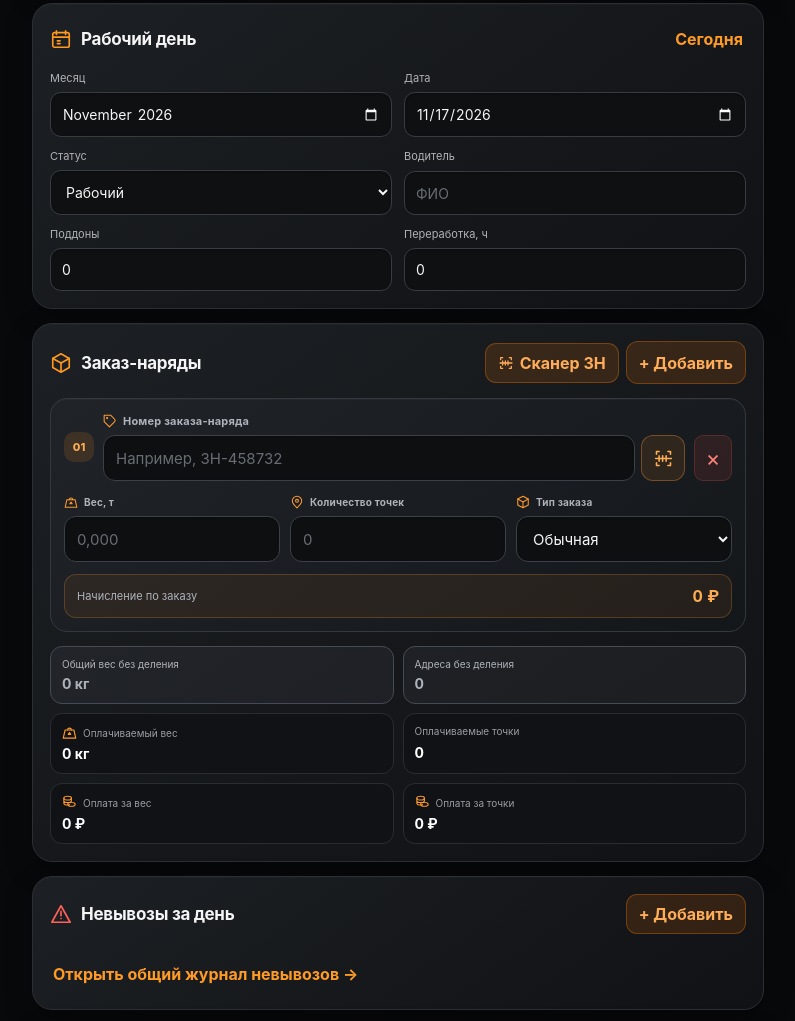
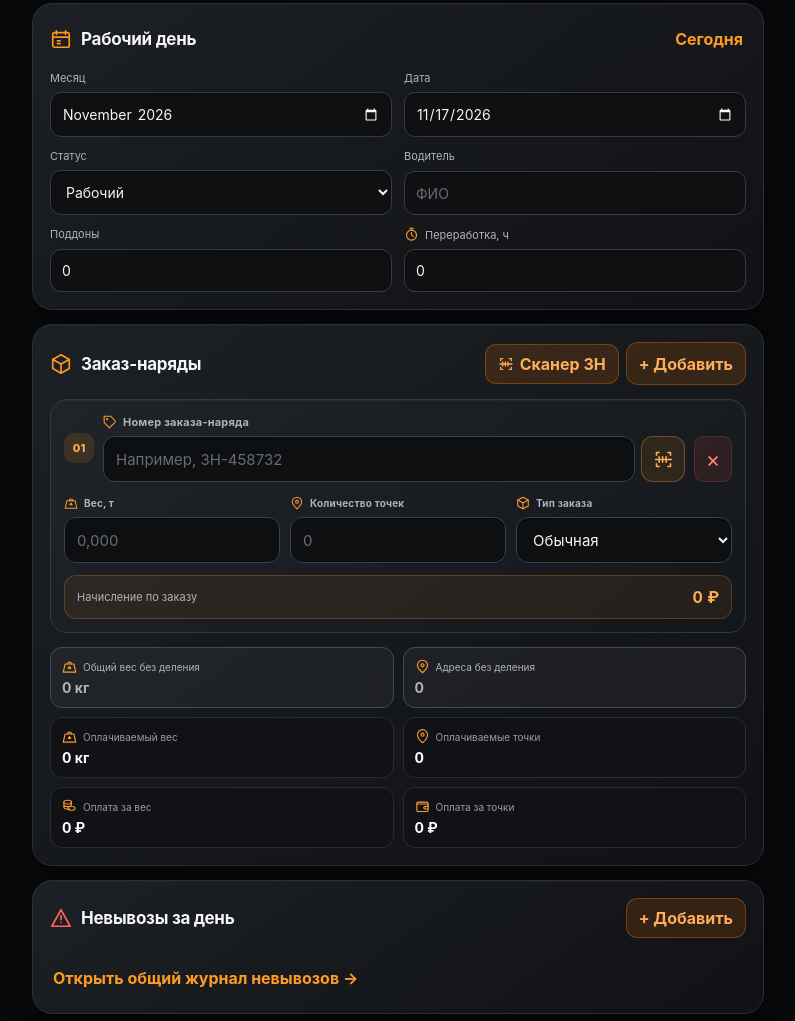
Before and after one commit to busygin-nickita/moya-zarplata, a plain HTML site: page index.html in a window 1280 px wide. Shown: the part 2876-3897 px from the top of the page, without its empty margins (242-1037 px from the left). Drawn offline with nearby package versions, Linux system fonts and the light colour scheme.

Commit message:
Add compact SVG icons to daily metrics and overtime

```diff
--- a/index.html
+++ b/index.html
@@ -123,7 +123,7 @@
 <label>Статус<select id="status"><option>Рабочий</option><option>Выходной</option></select></label>
 <label>Водитель<input id="driver" placeholder="ФИО"></label>
 <label>Поддоны<input id="pallets" type="number" min="0" step="1" value="0"></label>
-<label>Переработка, ч<input id="overtime" type="number" min="0" step="0.5" value="0"></label>
+<label><span class="metric-label"><svg class="inline-icon"><use href="#i-timer"/></svg>Переработка, ч</span><input id="overtime" type="number" min="0" step="0.5" value="0"></label>
 </div>
 </section>
 <section class="card">
@@ -136,12 +136,12 @@
 </div>
 <div id="orders"></div>
 <div class="totals">
- <div class="total-before-coeff"><span class="metric-label">Общий вес без деления</span><b id="rawWeightTotal">0 кг</b></div>
- <div class="total-before-coeff"><span>Адреса без деления</span><b id="rawPointsTotal">0</b></div>
+ <div class="total-before-coeff"><span class="metric-label"><svg class="inline-icon muted-icon"><use href="#i-weight"/></svg>Общий вес без деления</span><b id="rawWeightTotal">0 кг</b></div>
+ <div class="total-before-coeff"><span class="metric-label"><svg class="inline-icon muted-icon"><use href="#i-pin"/></svg>Адреса без деления</span><b id="rawPointsTotal">0</b></div>
  <div><span class="metric-label"><svg class="inline-icon"><use href="#i-weight"/></svg>Оплачиваемый вес</span><b id="weightTotal">0 кг</b></div>
- <div><span>Оплачиваемые точки</span><b id="pointsTotal">0</b></div>
+ <div><span class="metric-label"><svg class="inline-icon"><use href="#i-points"/></svg>Оплачиваемые точки</span><b id="pointsTotal">0</b></div>
  <div><span class="metric-label"><svg class="inline-icon"><use href="#i-coins"/></svg>Оплата за вес</span><b id="weightPay">0 ₽</b></div>
- <div><span class="metric-label"><svg class="inline-icon"><use href="#i-coins"/></svg>Оплата за точки</span><b id="pointsPay">0 ₽</b></div>
+ <div><span class="metric-label"><svg class="inline-icon"><use href="#i-wallet"/></svg>Оплата за точки</span><b id="pointsPay">0 ₽</b></div>
 </div>
 </section>
 <section class="card">
@@ -221,5 +221,5 @@
 </nav>
 <section id="printReport" aria-hidden="true"></section>
 <footer>Локальное хранение · Google Sheets при подключении интернета</footer>
-<script src="config.js?v=15"></script><script src="https://unpkg.com/@zxing/browser@0.2.1"></script><script src="https://cdn.jsdelivr.net/npm/tesseract.js@5/dist/tesseract.min.js"></script><script src="https://cdn.jsdelivr.net/npm/html2canvas@1.4.1/dist/html2canvas.min.js"></script><script src="https://cdn.jsdelivr.net/npm/jspdf@2.5.2/dist/jspdf.umd.min.js"></script><script src="app.js?v=55"></script>
+<script src="config.js?v=15"></script><script src="https://unpkg.com/@zxing/browser@0.2.1"></script><script src="https://cdn.jsdelivr.net/npm/tesseract.js@5/dist/tesseract.min.js"></script><script src="https://cdn.jsdelivr.net/npm/html2canvas@1.4.1/dist/html2canvas.min.js"></script><script src="https://cdn.jsdelivr.net/npm/jspdf@2.5.2/dist/jspdf.umd.min.js"></script><script src="app.js?v=56"></script>
 </body></html>
```
